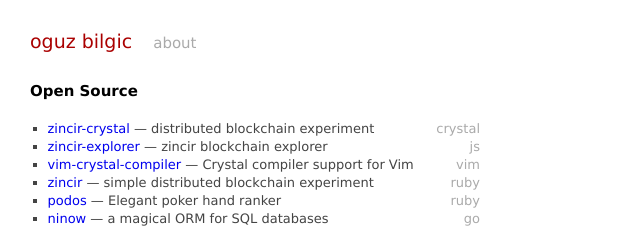
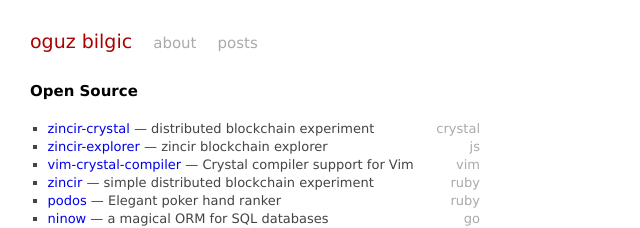
Before and after one commit to oguzbilgic/oguzbilgic.github.com, a Jekyll site: the page built from index.html, in a window 1280 px wide. Shown: the top 228 px of the page, without its empty margins (0-640 px from the left). Built offline with Jekyll 4.4.1, drawn with Linux system fonts in a browser that asks for light colours; Markdown is read by kramdown in place of the engine named in the settings.

Commit message:
Add posts link to header

```diff
--- a/_layouts/default.html
+++ b/_layouts/default.html
@@ -26,6 +26,7 @@
       <div class="title">
         <a href="/">oguz bilgic</a>
         <a class="extra" href="/about.html">about</a>
+        <a class="extra" href="/posts.html">posts</a>
       </div>
 
       {{ content }}
```
